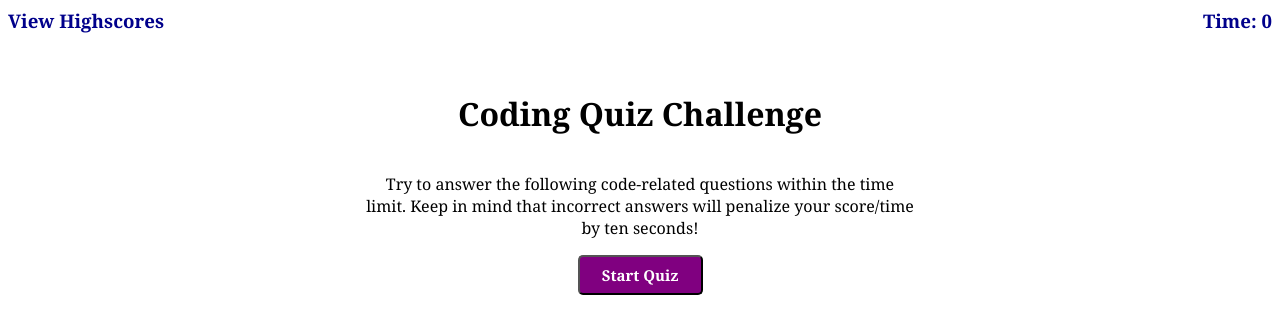
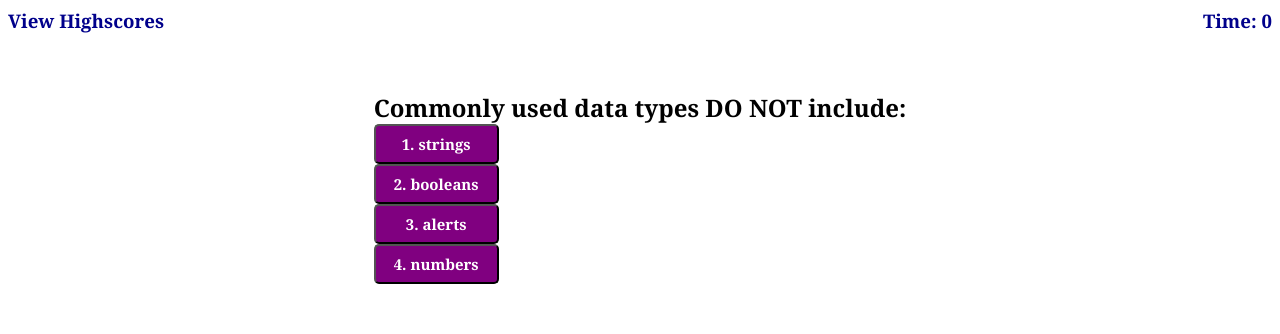
Before and after one commit to lamperouge1218/Coding-Quiz-Game, a plain HTML site: page index.html in a window 1280 px wide. Both pictures are taken after a click on the button "Start Quiz". Drawn offline with Linux system fonts and the light colour scheme.

Commit message:
got addEventListener to show first question and did rudimentary styling. Needs further work

```diff
--- a/assets/js/script.js
+++ b/assets/js/script.js
@@ -0,0 +1,52 @@
+// Add classes to index that will allow the text below the header to be
+// removed upon clicking the Start Quiz button
+
+// Class "startpage" added to h1, p, and button element of index.html
+// These can be querySelected as such
+
+// Adding all in startpage class to startPageClass variable
+// to wipe all text from these on button press
+var startPageClass = document.querySelector(".startpage");
+var quizStartButton = document.querySelector("#startbutton");
+
+// Creating mainEl variable so that data can be appended to it
+// later on in this process
+var mainEl = document.getElementById("main");
+
+
+console.log(mainEl);
+
+// Add an event listener that will remove current text on the screen and
+// add new text upon click
+
+quizStartButton.addEventListener("click", function () {
+    mainEl.textContent = " ";
+
+    var question1 = document.createElement("h2");
+    var oneChoice1 = document.createElement("button");
+    var oneChoice2 = document.createElement("button");
+    var oneChoice3 = document.createElement("button");
+    var oneChoice4 = document.createElement("button");
+
+    oneChoice1.textContent = ("1. strings");
+    oneChoice2.textContent = ("2. booleans");
+    oneChoice3.textContent = ("3. alerts");
+    oneChoice4.textContent = ("4. numbers");
+
+    question1.textContent = ("Commonly used data types DO NOT include:");
+
+    question1.setAttribute("style", "display: flex; flex-direction: column; justify-content: space-around;");
+    oneChoice1.setAttribute("style", "background-color: purple; border-radius: 5px; font-size: 15px; color: white; font-weight: bold;");
+    oneChoice2.setAttribute("style", "background-color: purple; border-radius: 5px; font-size: 15px; color: white; font-weight: bold;");
+    oneChoice3.setAttribute("style", "background-color: purple; border-radius: 5px; font-size: 15px; color: white; font-weight: bold;");
+    oneChoice4.setAttribute("style", "background-color: purple; border-radius: 5px; font-size: 15px; color: white; font-weight: bold;");
+
+    mainEl.appendChild(question1);
+    question1.appendChild(oneChoice1);
+    question1.appendChild(oneChoice2);
+    question1.appendChild(oneChoice3);
+    question1.appendChild(oneChoice4);
+})
+
+// In JS, will need to create, add content, style properly, and append
+// the first question into the <main> element in index
--- a/index.html
+++ b/index.html
@@ -15,14 +15,14 @@
         <h3>Time: 0</h3>
     </header>
 
-    <main>
-        <h1>Coding Quiz Challenge</h1>
-        <p>Try to answer the following code-related questions within the time <br>
+    <main id = "main">
+        <h1 class = "startpage">Coding Quiz Challenge</h1>
+        <p class = "startpage">Try to answer the following code-related questions within the time <br>
             limit. Keep in mind that incorrect
             answers will penalize your score/time <br>
             by ten seconds!</p>
 
-        <button>Start Quiz</button>
+        <button class = "startpage" id = "startbutton">Start Quiz</button>
     </main>
 
 
```
